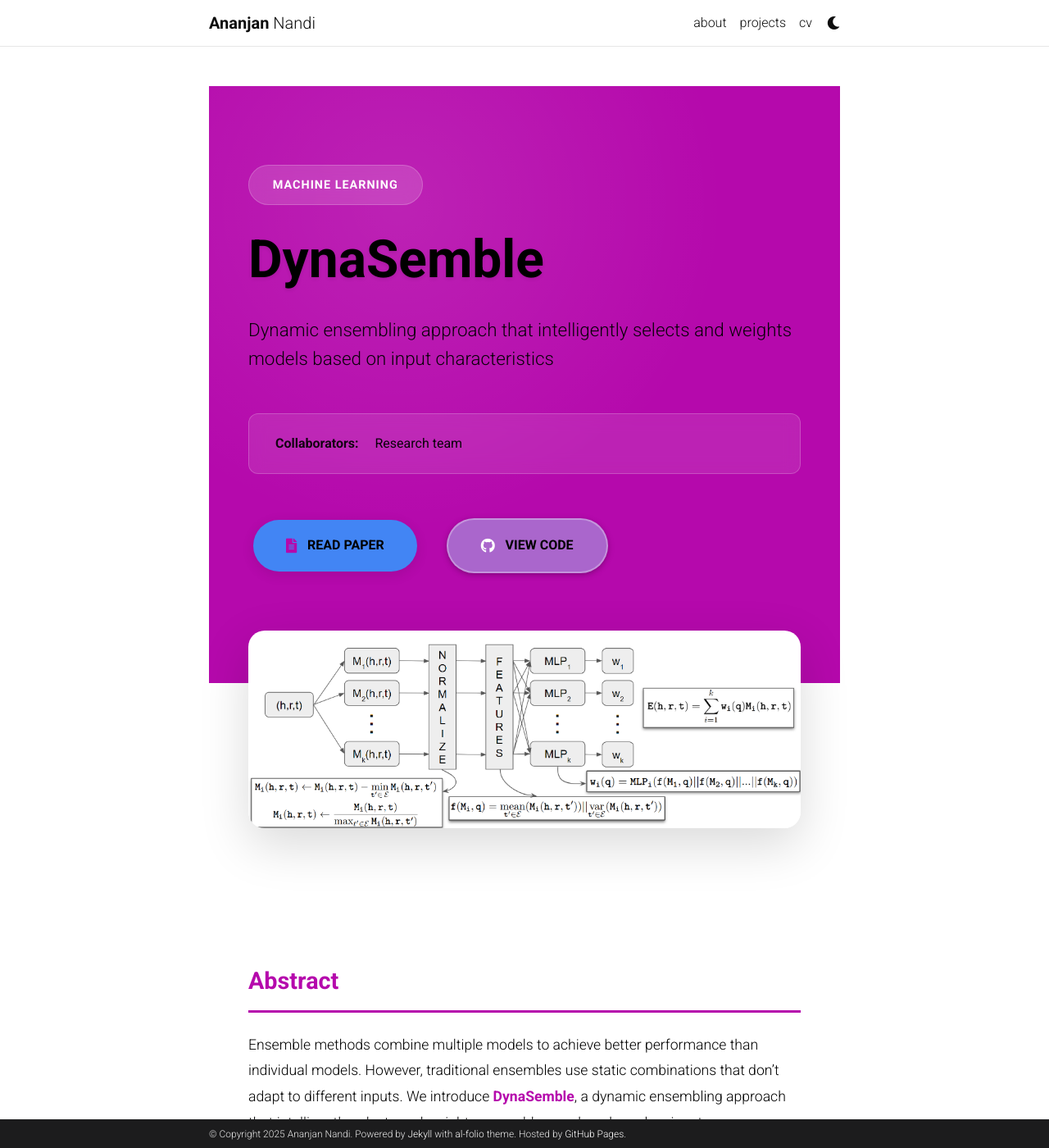
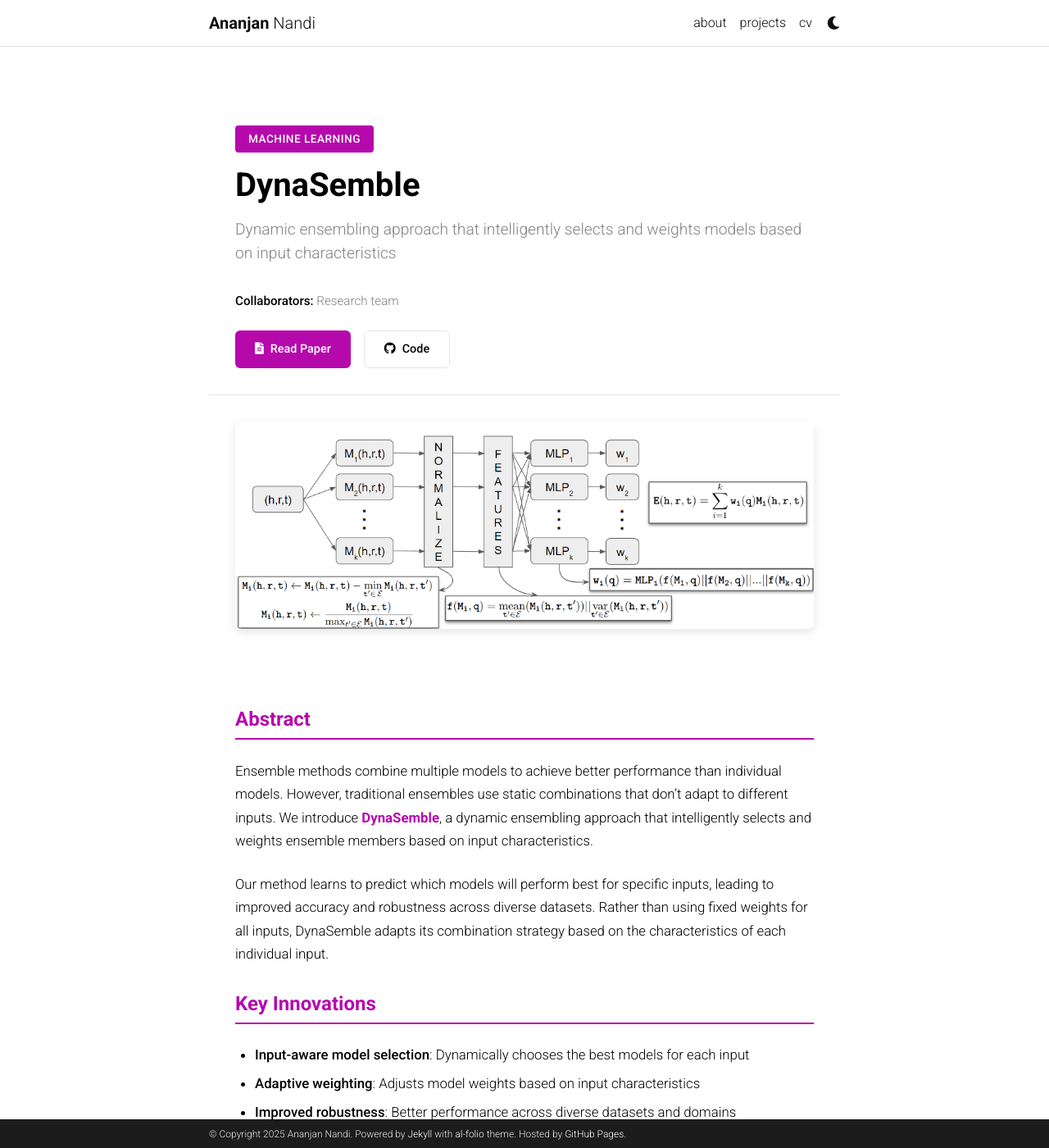
Before and after one commit to ananjan-nandi-9/ananjan-nandi-9.github.io, a Jekyll site: the page built from _projects/4_project.md, in a window 1280 px wide and 1400 px high. Shown: the whole window at 82% size. Built offline with Jekyll 4.4.1, drawn with Linux system fonts in a browser that asks for light colours; comment, search, counter and statistics services are not loaded; a style sheet for code colours, icons or effects is not loaded.

Commit message:
project v3

```diff
--- a/_layouts/project.html
+++ b/_layouts/project.html
@@ -3,32 +3,28 @@ layout: default
 ---
 
 <div class="project-page">
-  <!-- Hero Section -->
-  <div class="project-hero">
-    <div class="project-hero-container">
+  <div class="project-header">
+    <div class="project-container">
+      <span class="project-category">{{ page.category }}</span>
+      <h1 class="project-title">{{ page.title }}</h1>
+      <p class="project-subtitle">{{ page.description }}</p>
+
       <div class="project-meta">
-        <span class="project-category">{{ page.category }}</span>
-        <h1 class="project-title">{{ page.title }}</h1>
-        <p class="project-description">{{ page.description }}</p>
-
         {% if page.collaborators %}
-        <div class="project-collaborators">
-          <span class="collaborators-label">Collaborators:</span>
-          <span class="collaborators-list">{{ page.collaborators }}</span>
+        <div class="collaborators">
+          <strong>Collaborators:</strong> {{ page.collaborators }}
         </div>
         {% endif %}
 
-        <div class="project-actions">
+        <div class="project-links">
           {% if page.paper_url %}
-          <a href="{{ page.paper_url }}" class="btn btn-primary" target="_blank">
-            <i class="fas fa-file-alt"></i>
-            <span>Read Paper</span>
+          <a href="{{ page.paper_url }}" class="link-button primary" target="_blank">
+            <i class="fas fa-file-alt"></i> Read Paper
           </a>
           {% endif %}
           {% if page.github %}
-          <a href="{{ page.github }}" class="btn btn-secondary" target="_blank">
-            <i class="fab fa-github"></i>
-            <span>View Code</span>
+          <a href="{{ page.github }}" class="link-button secondary" target="_blank">
+            <i class="fab fa-github"></i> Code
           </a>
           {% endif %}
         </div>
@@ -36,18 +32,16 @@ layout: default
     </div>
   </div>
 
-  <!-- Image Section -->
   {% if page.img %}
-  <div class="project-image-section">
-    <div class="project-image-container">
-      <img src="{{ page.img | relative_url }}" alt="{{ page.title }}" class="project-featured-image">
+  <div class="project-image">
+    <div class="project-container">
+      <img src="{{ page.img | relative_url }}" alt="{{ page.title }}">
     </div>
   </div>
   {% endif %}
 
-  <!-- Content Section -->
   <div class="project-content">
-    <div class="project-content-container">
+    <div class="project-container">
       {{ content }}
     </div>
   </div>
--- a/_sass/_base.scss
+++ b/_sass/_base.scss
@@ -887,255 +887,131 @@ progress {
      height: inherit;
  }
 
-// Project Page Styles - Redesigned
+// Clean Project Page Styles
 .project-page {
-  min-height: 100vh;
   background: var(--global-bg-color);
 }
 
-.project-hero {
-  background: linear-gradient(135deg, var(--global-theme-color) 0%, var(--global-hover-color) 100%);
-  color: white;
-  padding: 6rem 0 8rem;
-  position: relative;
-  overflow: hidden;
+.project-container {
+  max-width: 900px;
+  margin: 0 auto;
+  padding: 0 2rem;
+}
 
-  &::before {
-    content: '';
-    position: absolute;
-    top: 0;
-    left: 0;
-    right: 0;
-    bottom: 0;
-    background: radial-gradient(circle at 30% 20%, rgba(255, 255, 255, 0.1) 0%, transparent 50%);
-    pointer-events: none;
+.project-header {
+  padding: 3rem 0 2rem;
+  border-bottom: 1px solid var(--global-divider-color);
+
+  .project-category {
+    display: inline-block;
+    background: var(--global-theme-color);
+    color: white;
+    padding: 0.4rem 1rem;
+    border-radius: 4px;
+    font-size: 0.85rem;
+    font-weight: 500;
+    text-transform: uppercase;
+    letter-spacing: 0.5px;
+    margin-bottom: 1rem;
   }
 
-  .project-hero-container {
-    max-width: 1200px;
-    margin: 0 auto;
-    padding: 0 3rem;
-    position: relative;
-    z-index: 1;
+  .project-title {
+    font-size: 2.5rem;
+    font-weight: 700;
+    color: var(--global-text-color);
+    margin-bottom: 1rem;
+    line-height: 1.2;
+  }
+
+  .project-subtitle {
+    font-size: 1.2rem;
+    color: var(--global-text-color-light);
+    line-height: 1.5;
+    margin-bottom: 2rem;
   }
 
   .project-meta {
-    max-width: 800px;
-
-    .project-category {
-      display: inline-block;
-      background: rgba(255, 255, 255, 0.15);
-      color: white;
-      padding: 0.8rem 1.8rem;
-      border-radius: 50px;
-      font-size: 0.9rem;
-      font-weight: 600;
-      letter-spacing: 1px;
-      text-transform: uppercase;
-      margin-bottom: 2rem;
-      backdrop-filter: blur(10px);
-      border: 1px solid rgba(255, 255, 255, 0.2);
+    .collaborators {
+      color: var(--global-text-color-light);
+      margin-bottom: 1.5rem;
+      font-size: 0.95rem;
     }
 
-    .project-title {
-      font-size: 4rem;
-      font-weight: 800;
-      line-height: 1.1;
-      margin-bottom: 2rem;
-      text-shadow: 0 2px 4px rgba(0, 0, 0, 0.1);
-
-      @media (max-width: 768px) {
-        font-size: 2.8rem;
-      }
-    }
-
-    .project-description {
-      font-size: 1.4rem;
-      line-height: 1.6;
-      margin-bottom: 3rem;
-      opacity: 0.95;
-      font-weight: 300;
-      max-width: 700px;
-
-      @media (max-width: 768px) {
-        font-size: 1.2rem;
-      }
-    }
-
-    .project-collaborators {
-      background: rgba(255, 255, 255, 0.1);
-      border: 1px solid rgba(255, 255, 255, 0.2);
-      border-radius: 12px;
-      padding: 1.5rem 2rem;
-      margin-bottom: 3rem;
-      backdrop-filter: blur(10px);
-
-      .collaborators-label {
-        font-weight: 600;
-        margin-right: 1rem;
-        opacity: 0.9;
-      }
-
-      .collaborators-list {
-        font-weight: 400;
-        opacity: 0.95;
-      }
-    }
-
-    .project-actions {
+    .project-links {
       display: flex;
-      gap: 1.5rem;
+      gap: 1rem;
       flex-wrap: wrap;
-      align-items: center;
     }
   }
 }
 
-// Enhanced Buttons
-.btn {
+.link-button {
   display: inline-flex;
   align-items: center;
-  gap: 0.8rem;
-  padding: 1.2rem 2.5rem;
-  border-radius: 50px;
+  gap: 0.5rem;
+  padding: 0.7rem 1.5rem;
+  border-radius: 6px;
   text-decoration: none;
-  font-weight: 600;
-  font-size: 1rem;
-  transition: all 0.3s cubic-bezier(0.4, 0, 0.2, 1);
-  border: none;
-  cursor: pointer;
-  position: relative;
-  overflow: hidden;
+  font-weight: 500;
+  font-size: 0.9rem;
+  transition: all 0.2s ease;
 
-  &::before {
-    content: '';
-    position: absolute;
-    top: 0;
-    left: -100%;
-    width: 100%;
-    height: 100%;
-    background: linear-gradient(90deg, transparent, rgba(255, 255, 255, 0.2), transparent);
-    transition: left 0.5s;
-  }
-
-  &:hover::before {
-    left: 100%;
-  }
-
-  &.btn-primary {
-    background: white;
-    color: var(--global-theme-color);
-    box-shadow: 0 4px 15px rgba(0, 0, 0, 0.1);
+  &.primary {
+    background: var(--global-theme-color);
+    color: white;
 
     &:hover {
-      transform: translateY(-3px);
-      box-shadow: 0 8px 25px rgba(0, 0, 0, 0.2);
-      background: rgba(255, 255, 255, 0.95);
+      background: var(--global-hover-color);
+      transform: translateY(-1px);
     }
   }
 
-  &.btn-secondary {
+  &.secondary {
     background: transparent;
-    color: white;
-    border: 2px solid rgba(255, 255, 255, 0.3);
+    color: var(--global-text-color);
+    border: 1px solid var(--global-divider-color);
 
     &:hover {
-      background: rgba(255, 255, 255, 0.1);
-      border-color: rgba(255, 255, 255, 0.6);
-      transform: translateY(-3px);
-    }
-  }
-
-  i {
-    font-size: 1.1rem;
-  }
-}
-
-// Image Section
-.project-image-section {
-  margin-top: -4rem;
-  padding: 0 3rem 4rem;
-  position: relative;
-  z-index: 2;
-
-  .project-image-container {
-    max-width: 1200px;
-    margin: 0 auto;
-
-    .project-featured-image {
-      width: 100%;
-      height: auto;
-      border-radius: 20px;
-      box-shadow: 0 20px 60px rgba(0, 0, 0, 0.15);
-      transition: transform 0.3s ease;
-
-      &:hover {
-        transform: translateY(-5px);
-      }
+      border-color: var(--global-theme-color);
+      color: var(--global-theme-color);
     }
   }
 }
 
-// Content Section
+.project-image {
+  padding: 2rem 0;
+
+  img {
+    width: 100%;
+    height: auto;
+    border-radius: 8px;
+    box-shadow: 0 4px 12px rgba(0, 0, 0, 0.1);
+  }
+}
+
 .project-content {
-  padding: 4rem 0 6rem;
+  padding: 2rem 0 4rem;
 
-  .project-content-container {
-    max-width: 800px;
-    margin: 0 auto;
-    padding: 0 3rem;
+  h1, h2, h3, h4, h5, h6 {
+    color: var(--global-text-color);
+    margin-top: 2rem;
+    margin-bottom: 1rem;
+    font-weight: 600;
   }
 
-  // Typography
-  h1, h2, h3, h4, h5, h6 {
+  h3 {
+    font-size: 1.5rem;
     color: var(--global-theme-color);
-    font-weight: 700;
-    margin-bottom: 1.5rem;
-    line-height: 1.3;
-  }
-
-  h1 {
-    font-size: 2.5rem;
-    margin-top: 3rem;
-    margin-bottom: 2rem;
-  }
-
-  h2 {
-    font-size: 2rem;
-    margin-top: 3rem;
+    border-bottom: 2px solid var(--global-theme-color);
+    padding-bottom: 0.5rem;
     margin-bottom: 1.5rem;
   }
 
-  h3 {
-    font-size: 1.8rem;
-    margin-top: 2.5rem;
+  p {
+    font-size: 1.05rem;
+    line-height: 1.7;
+    color: var(--global-text-color);
     margin-bottom: 1.5rem;
-    padding-bottom: 1rem;
-    border-bottom: 3px solid var(--global-theme-color);
-    position: relative;
-
-    &::after {
-      content: '';
-      position: absolute;
-      bottom: -3px;
-      left: 0;
-      width: 60px;
-      height: 3px;
-      background: var(--global-hover-color);
-    }
-  }
-
-  h4 {
-    font-size: 1.4rem;
-    margin-top: 2rem;
-    color: var(--global-text-color);
-  }
-
-  p {
-    font-size: 1.1rem;
-    line-height: 1.8;
-    margin-bottom: 1.5rem;
-    color: var(--global-text-color);
 
     strong {
       color: var(--global-theme-color);
@@ -1143,105 +1019,53 @@ progress {
     }
   }
 
-  // Lists
   ul, ol {
-    margin-bottom: 2rem;
-    padding-left: 2rem;
+    margin-bottom: 1.5rem;
+    padding-left: 1.5rem;
 
     li {
-      font-size: 1.1rem;
-      line-height: 1.7;
-      margin-bottom: 0.8rem;
+      font-size: 1.05rem;
+      line-height: 1.6;
+      margin-bottom: 0.5rem;
       color: var(--global-text-color);
-
-      strong {
-        color: var(--global-theme-color);
-        font-weight: 600;
-      }
     }
   }
 
-  // Links
-  a:not(.btn) {
+  a:not(.link-button) {
     color: var(--global-theme-color);
     text-decoration: none;
-    font-weight: 500;
-    border-bottom: 2px solid transparent;
-    transition: all 0.3s ease;
+    border-bottom: 1px solid transparent;
 
     &:hover {
       border-bottom-color: var(--global-theme-color);
-      color: var(--global-hover-color);
     }
   }
 }
 
-// Responsive Design
 @media (max-width: 768px) {
-  .project-hero {
-    padding: 4rem 0 6rem;
+  .project-container {
+    padding: 0 1rem;
+  }
 
-    .project-hero-container {
-      padding: 0 1.5rem;
+  .project-header {
+    padding: 2rem 0 1.5rem;
+
+    .project-title {
+      font-size: 2rem;
     }
 
-    .project-meta {
-      .project-category {
-        font-size: 0.8rem;
-        padding: 0.6rem 1.4rem;
-      }
+    .project-subtitle {
+      font-size: 1.1rem;
+    }
 
-      .project-collaborators {
-        padding: 1rem 1.5rem;
-        margin-bottom: 2rem;
-
-        .collaborators-label,
-        .collaborators-list {
-          display: block;
-          margin-bottom: 0.5rem;
-        }
-      }
-
-      .project-actions {
-        flex-direction: column;
-        align-items: stretch;
-        gap: 1rem;
-      }
+    .project-links {
+      flex-direction: column;
+      align-items: flex-start;
     }
   }
 
-  .project-image-section {
-    margin-top: -3rem;
-    padding: 0 1.5rem 3rem;
-
-    .project-featured-image {
-      border-radius: 15px;
-    }
-  }
-
-  .project-content {
-    padding: 2rem 0 4rem;
-
-    .project-content-container {
-      padding: 0 1.5rem;
-    }
-
-    h1 {
-      font-size: 2rem;
-    }
-
-    h2 {
-      font-size: 1.6rem;
-    }
-
-    h3 {
-      font-size: 1.4rem;
-    }
-  }
-
-  .btn {
-    padding: 1rem 2rem;
-    font-size: 0.9rem;
+  .link-button {
+    width: 100%;
     justify-content: center;
   }
 }
```
